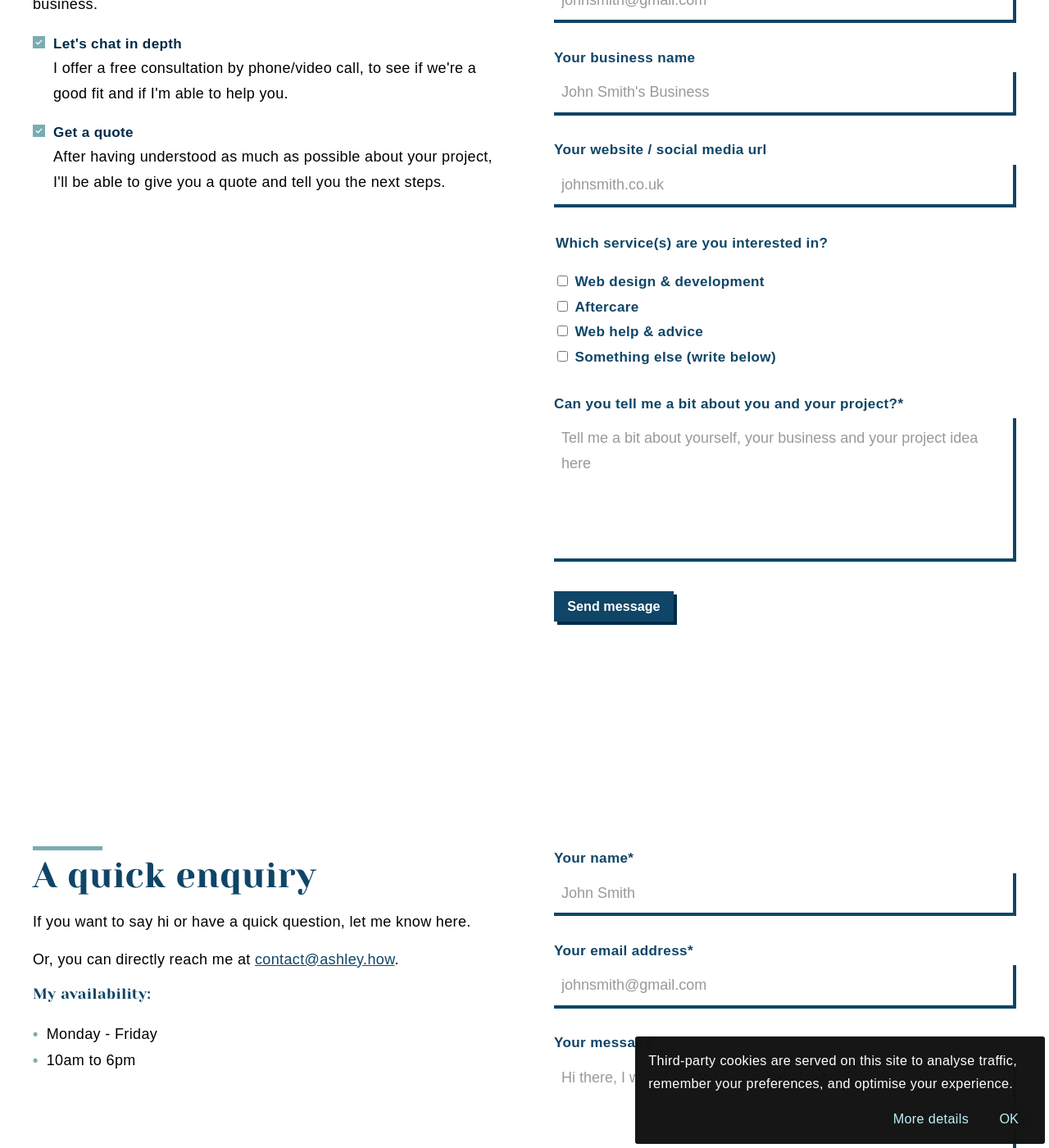
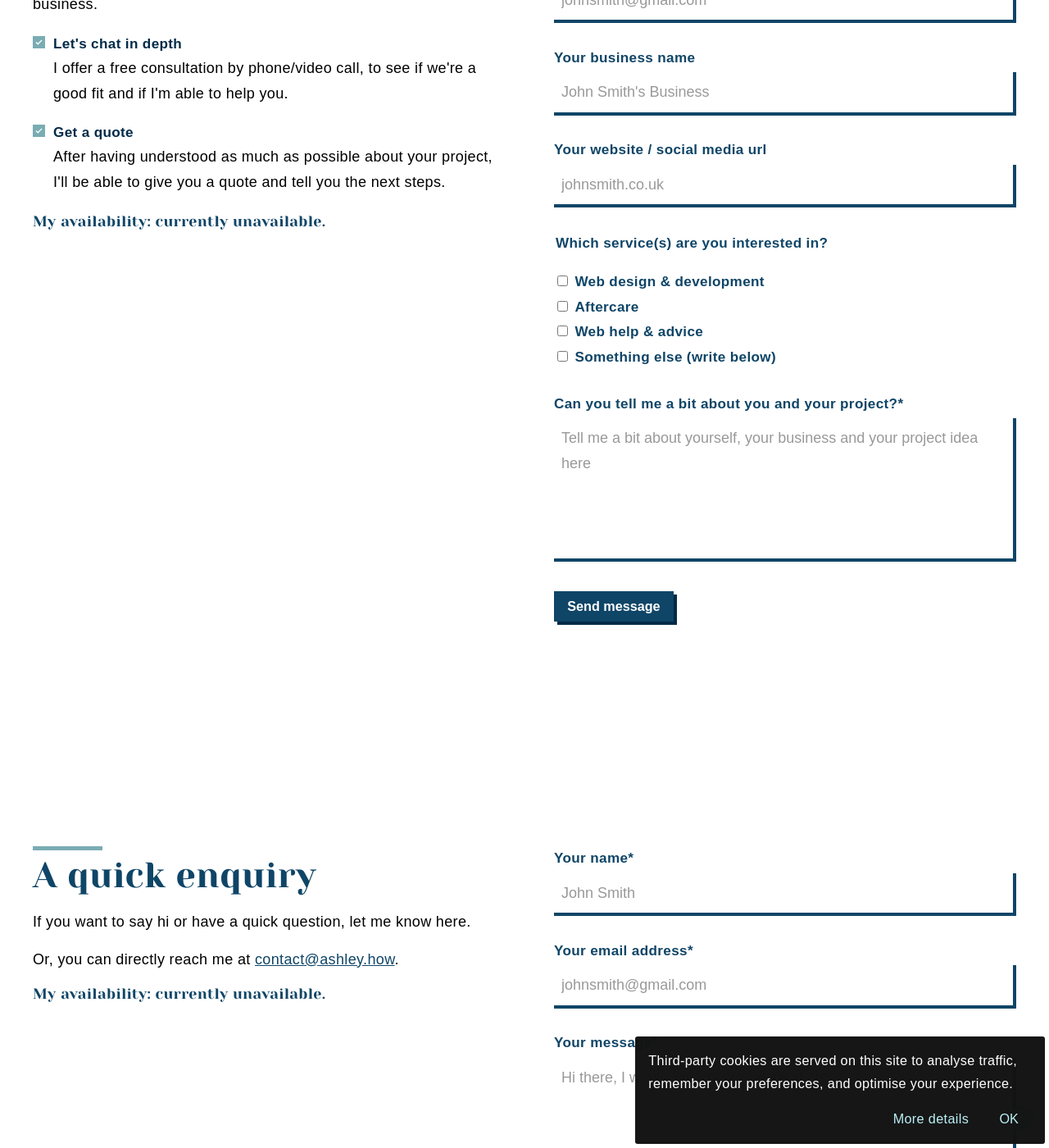
Before and after one commit to ashley-howard/ashley-howard.github.io, a Jekyll site: the page built from contact.html, in a window 1280 px wide and 1400 px high, scrolled down 1012 px. Shown: the whole window at 82% size. Built offline with Jekyll 4.4.1, drawn with Linux system fonts in a browser that asks for light colours; some web fonts are replaced.

Commit message:
update availability

```diff
--- /dev/null
+++ b/_data/availability.yml
@@ -0,0 +1,2 @@
+- days: Monday - Friday
+- times: 10am - 6pm
--- a/_includes/contact-form.html
+++ b/_includes/contact-form.html
@@ -31,9 +31,12 @@
 
                     <li>
                         <h3 class="heading">Get a quote</h3>
-                        <p>After having understood as much as possible about your project, I'll be able to give you a quote and tell you the next steps.</p>
+                        <p>After having understood as much as possible about your project, I'll be able to give you a
+                            quote and tell you the next steps.</p>
                     </li>
                 </ul>
+
+                <h3 class="heading-3">My availability: currently unavailable.</h3>
             </div>
 
             <div class="col col-6 form">
--- a/contact.html
+++ b/contact.html
@@ -47,12 +47,12 @@ class: contact
                     Or, you can directly reach me at <a href="mailto:{{site.email}}">{{site.email}}</a>.
                 </p>
 
-                <h3 class="heading-3">My availability:</h3>
+                <h3 class="heading-3">My availability: currently unavailable.</h3>
 
-                <ul>
+                <!-- <ul>
                     <li>Monday - Friday</li>
                     <li>10am to 6pm</li>
-                </ul>
+                </ul> -->
             </div>
 
             <div class="col col-6 form">
```
Also changed, not shown: assets-copy/scss/_dependencies/_colours.scss (+0 -5 lines).
